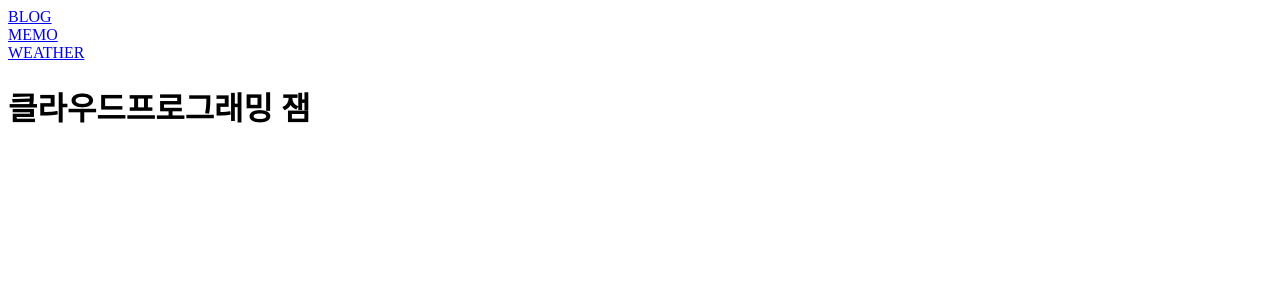
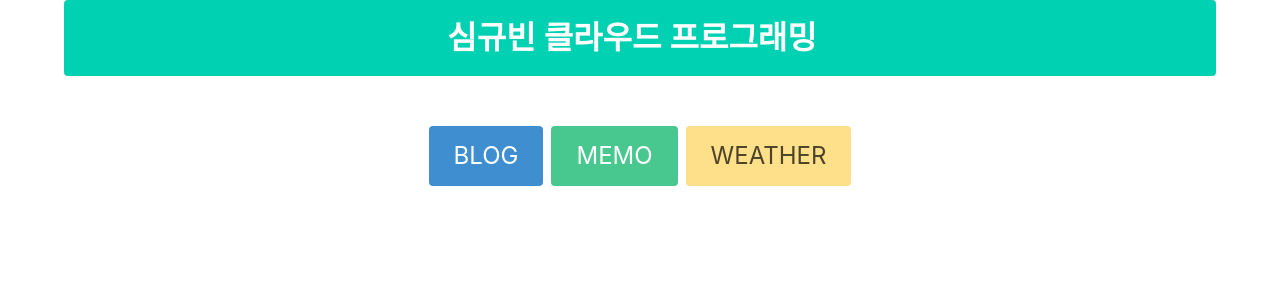
Before and after one commit to SIM-GYUBIN/SGB_CloudProgramming, a Django app: page / in a window 1280 px wide. Shown: the top 300 px of the page. Run offline with Django 4.2, Linux system fonts and the light colour scheme; data that the repository does not hold is empty.

Commit message:
css추가

```diff
--- a/django_project/single_pages/templates/single_pages/main.html
+++ b/django_project/single_pages/templates/single_pages/main.html
@@ -1,20 +1,40 @@
 <!DOCTYPE html>
 <html lang="en">
 <head>
+    <link rel="stylesheet" href="https://cdnjs.cloudflare.com/ajax/libs/bulma/0.9.4/css/bulma.css"/>
     <meta charset="UTF-8">
     <title>메인페이지</title>
+    <style>
+        .centered {
+            text-align: center;
+            margin-top: 50px;
+        }
+
+        .button-group {
+            margin-top: 20px;
+            display: flex;
+            justify-content: center;
+        }
+
+        .button-group .button:not(:last-child) {
+            margin-right: 50px;
+        }
+    </style>
 </head>
 <body>
-    <nav><a href="/blog/">BLOG</a></nav>
-    <nav><a href="/memo/">MEMO</a></nav>
-    <nav><a href="/weather/">WEATHER</a></nav>
-    <h1>클라우드프로그래밍 잼</h1>
-    {% for post in recent_posts %}
-        <div>
-            <h4><a href="{{ post.get_absolute_url }}">{{ post.title }} by {{ post.author }}</a></h4>
-            <p>{{ post.get_content_markdown |truncatewords:30 |safe }}</p>
-        </div>
-    {% endfor %}
+<div class="container">
+    <div class="notification is-primary" style="text-align: center;">
+        <h3 class="title is-3">심규빈 클라우드 프로그래밍</h3>
+    </div>
+</div>
+
+<div class="centered">
+    <div class="button-group buttons are-large">
+        <button class="button is-info" onclick="location.href='/blog/'">BLOG</button>
+        <button class="button is-success" onclick="location.href='/memo/'">MEMO</button>
+        <button class="button is-warning" onclick="location.href='/weather/'">WEATHER</button>
+    </div>
+</div>
 
 </body>
 </html>
--- a/django_project/weather/templates/weather/main.html
+++ b/django_project/weather/templates/weather/main.html
@@ -22,6 +22,7 @@
             <div class="columns">
                 <div class="column is-offset-4 is-4">
                     <form method="POST">
+                        {% csrf_token %}
                         <div class="field has-addons">
                             <div class="control is-expanded">
                                 {{ form.name }}
@@ -54,9 +55,10 @@
                                     <p>
                                         <span class="title">{{ weather.city }}</span>
                                         <br>
-                                        <span class="subtitle">{{ weather.temperature }}</span>
+                                        <span class="subtitle">{{ weather.temperature }} °C</span>
                                         <br> {{ weather.description }}
                                     </p>
+                                    <a href="{% url 'weather:delete_city' city_id=weather.city %}">삭제</a>
                                 </div>
                             </div>
                         </article>
--- a/django_project/weather/urls.py
+++ b/django_project/weather/urls.py
@@ -5,4 +5,5 @@ app_name = 'weather'
 
 urlpatterns = [
     path('', views.main, name='main'),
+    path('delete/<str:city_id>/', views.delete_city, name='delete_city'),
 ]
```
Also changed, not shown: django_project/memo/templates/memo/task_list.html (+31 -4 lines), django_project/weather/templates/weather/error.html (added, +10 -0 lines), django_project/weather/views.py (+22 -12 lines), requirements.txt (+21 -0 lines).
